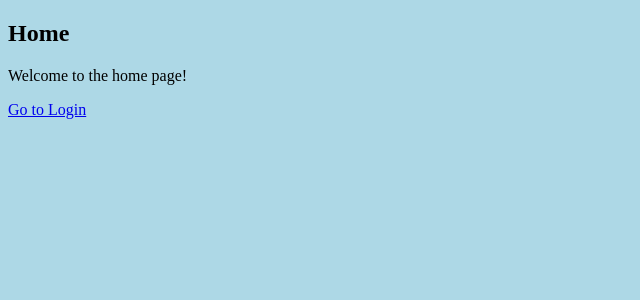
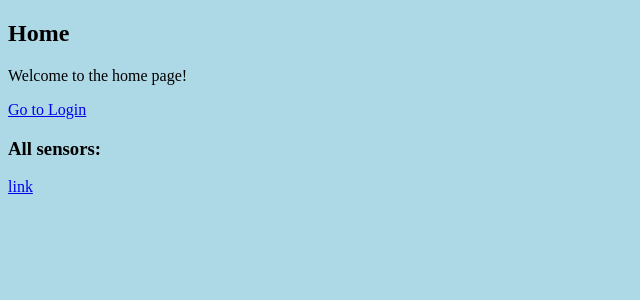
Before and after one commit to SmartSensify/SmartSensify-WebApp, a React (Create React App) app: page / in a window 1280 px wide. Shown: the top 300 px of the page, without its empty margins (0-640 px from the left). Built offline with nearby package versions, Linux system fonts and the light colour scheme; the HTML template or start-up script is replaced by a standard one.

Commit message:
New smartsensify api v0.7

```diff
--- a/src/App.tsx
+++ b/src/App.tsx
@@ -1,5 +1,4 @@
 import React from 'react';
-import logo from './logo.svg';
 import { BrowserRouter as Router, Routes, Route } from 'react-router-dom';
 import AppRoutes from './AppRoutes';
 
--- a/src/components/HomePage.tsx
+++ b/src/components/HomePage.tsx
@@ -7,6 +7,8 @@ const HomePage = () => {
       <h2>Home</h2>
       <p>Welcome to the home page!</p>
       <Link to="/login">Go to Login</Link>
+      <h3>All sensors:</h3>
+      <Link to="/sensors">link</Link>
     </div>
   );
 };
```
Also changed, not shown: 1 other file (tests, documents, lock files or other folders).
